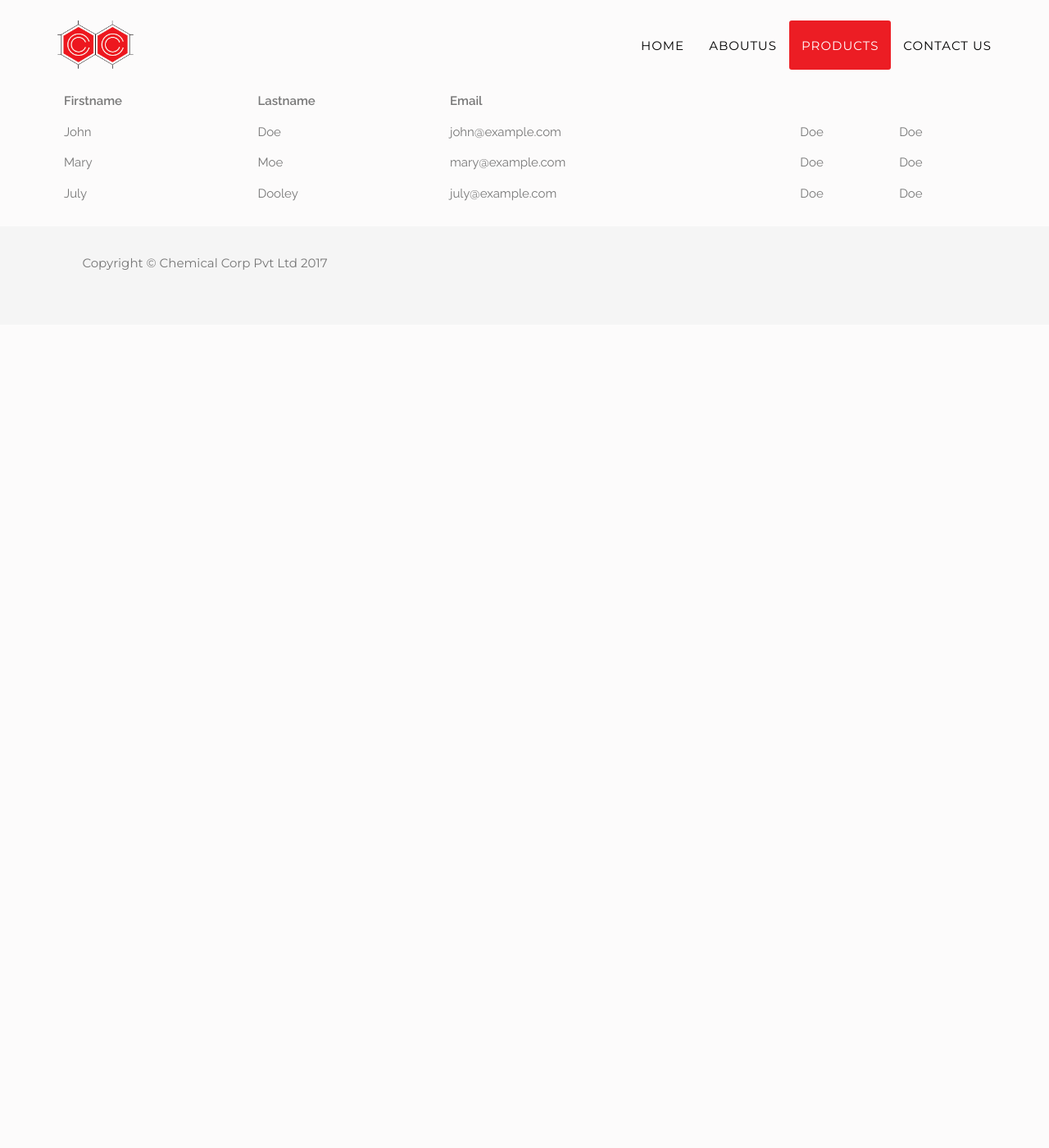
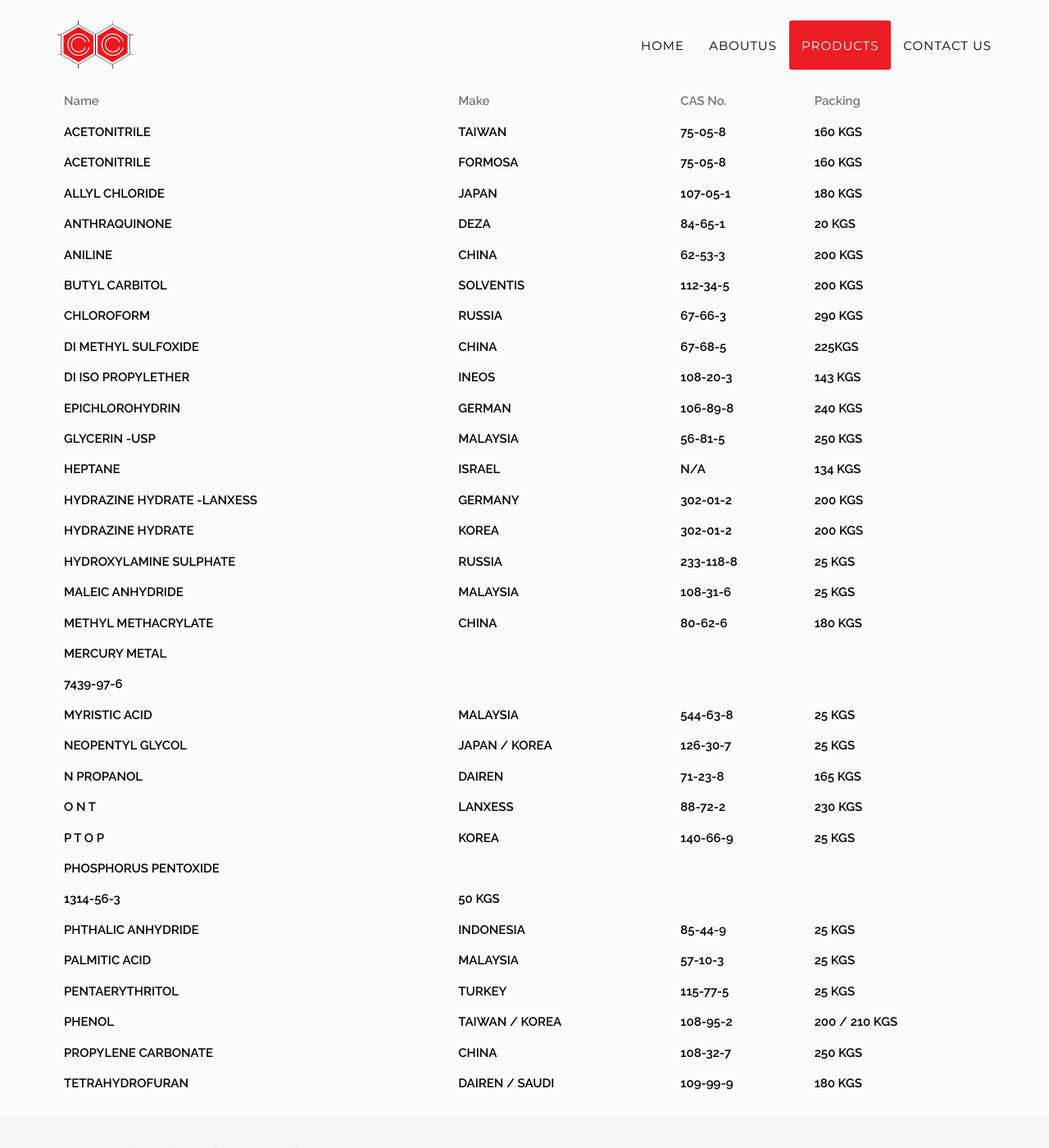
Before and after one commit to chemicalcorp/trichem, a Jekyll site: the page built from pages/products.markdown, in a window 1280 px wide and 1400 px high. Shown: the whole window at 82% size. Built offline with Jekyll 4.4.1, drawn with Linux system fonts in a browser that asks for light colours; some web fonts are replaced.

Commit message:
added product table

```diff
--- a/_config.yml
+++ b/_config.yml
@@ -29,55 +29,19 @@
 people:
 - name: Mr. Chandrakant J. Shah
   pic: cshah
-  position: Director,
-  tagline: Brief role
-  info: brief info
+  position: Director
 
 - name: Mr. Harshad J. Shah
   pic: hshah
   position: Director
-  tagline: Brief role
-  info: brief info
 
 - name: Mr. Nilesh C. Shah
   pic: nshah
   position: Director
-  tagline: Brief role
-  info: brief info
 
 - name: Mr. Ketan C. Shah
   pic: kshah
   position: Director,
-  tagline: Brief role
-  info: brief info
-
-# # Social networks usernames (many more available: google-plus, flickr, dribbble, pinterest, instagram, tumblr, linkedin, etc.)
-# social:
-#   - title: twitter
-#     url: http://twitter.com/jekyllrb
-#   - title: facebook
-#     url:
-#   - title: stack-overflow
-#     url: http://stackoverflow.com/questions/tagged/jekyll
-#   - title: bitbucket
-#     url: http://bitbucket.org/jekyll
-#   - title: github
-#     url: http://github.com/jekyll
-
-# Postal address (add as many lines as necessary)
-address:
-  - line: 3481 Melrose Place
-  - line: Beverly Hills, CA 90210
-
-# Build settings
-markdown: kramdown
-permalink: pretty
-kramdown:
-  auto_ids: true
-  footnote_nr: 1
-  entity_output: as_char
-  toc_levels: 1..6
-  enable_coderay: false
 
 
 industries:
@@ -245,3 +209,84 @@
       TRIETHANOLAMINE 85,
       TRIMETHYLOL PROPANE
     ]
+
+products:
+  ACETONITRILE,TAIWAN,75-05-8,160 KGS,,
+  ACETONITRILE,FORMOSA,75-05-8,160 KGS,,
+  ALLYL CHLORIDE,JAPAN,107-05-1,180 KGS,,
+  ANTHRAQUINONE,DEZA,84-65-1,20 KGS,,
+  ANILINE,CHINA,62-53-3,200 KGS,,
+  BUTYL CARBITOL ,SOLVENTIS,112-34-5,200 KGS,,
+  CHLOROFORM,RUSSIA,67-66-3,290 KGS,,
+  DI METHYL SULFOXIDE,CHINA, 67-68-5,225KGS,,
+  DI ISO PROPYLETHER,INEOS,108-20-3,143 KGS,,
+  EPICHLOROHYDRIN,GERMAN, 106-89-8,240 KGS,,
+  GLYCERIN -USP,MALAYSIA,56-81-5,250 KGS,,
+  HEPTANE,ISRAEL,N/A,134 KGS,,
+  HYDRAZINE HYDRATE -LANXESS ,GERMANY,302-01-2,200 KGS,,
+  HYDRAZINE HYDRATE,KOREA,302-01-2,200 KGS,,
+  HYDROXYLAMINE SULPHATE,RUSSIA,233-118-8,25 KGS,,
+  MALEIC ANHYDRIDE,MALAYSIA,108-31-6,25 KGS,,
+  METHYL METHACRYLATE,CHINA,80-62-6,180 KGS,,
+  MERCURY METAL,,7439-97-6,,
+  MYRISTIC ACID,MALAYSIA,544-63-8,25 KGS,,
+  NEOPENTYL GLYCOL,JAPAN / KOREA, 126-30-7,25 KGS,,
+  N PROPANOL,DAIREN,71-23-8,165 KGS,,
+  O N  T,LANXESS,88-72-2,230 KGS,,
+  P T O P,KOREA,140-66-9,25 KGS,,
+  PHOSPHORUS PENTOXIDE,,1314-56-3,50 KGS,,
+  PHTHALIC ANHYDRIDE,INDONESIA, 85-44-9,25 KGS,,
+  PALMITIC ACID,MALAYSIA,57-10-3,25 KGS,,
+  PENTAERYTHRITOL,TURKEY,115-77-5,25 KGS,,
+  PHENOL,TAIWAN / KOREA,108-95-2,200 / 210 KGS,,
+  PROPYLENE CARBONATE,CHINA, 108-32-7,250 KGS,,
+  TETRAHYDROFURAN ,DAIREN / SAUDI,109-99-9,180 KGS,,
+
+
+
+
+
+
+
+
+
+
+
+
+
+
+
+
+
+
+
+
+
+
+
+
+
+
+
+
+
+
+
+
+
+
+
+
+
+
+# APPLICATION SETTINGS
+########## DO NOT EDIT ############
+# Build settings
+markdown: kramdown
+permalink: pretty
+kramdown:
+  auto_ids: true
+  footnote_nr: 1
+  entity_output: as_char
+  toc_levels: 1..6
+  enable_coderay: false
--- a/_includes/header.html
+++ b/_includes/header.html
@@ -9,7 +9,7 @@
                     <span class="icon-bar"></span>
                     <!--<span class="icon-bar"></span>-->
                 </button>
-            <a class="navbar-brand" href="/"><img style="width: 15%" src="{{site.logo}}"></a>
+            <a class="navbar-brand page-scroll" href="/"><img style="width: 15%" src="{{site.logo}}"></a>
         </div>
 
 
--- a/_includes/portfolio_grid.html
+++ b/_includes/portfolio_grid.html
@@ -14,7 +14,7 @@
                 <h4>{{ post.title }}</h4>
                 <div>
                     {% for product in post.products %}
-                    <a href="#portfolioModal{{ post.modal-id }}" data-toggle="modal">
+                    <a href="#portfolioModal{{ post.modal-id }}" data-keyboard="true" data-toggle="modal">
                         <h5>{{ product.title }}</h5>
                     </a>
                     {% endfor %}
--- a/_includes/product-modal.html
+++ b/_includes/product-modal.html
@@ -1,6 +1,6 @@
  {% for i in site.industries %}
 
-<div class="portfolio-modal modal fade" id="portfolioModal{{ i.id }}" tabindex="-1" role="dialog" aria-hidden="true">
+<div class="portfolio-modal modal fade" id="portfolioModal{{ i.id }}" tabindex="-1" role="dialog">
     <div class="modal-content">
         <div class="close-modal" data-dismiss="modal">
             <div class="lr">
--- a/pages/products.markdown
+++ b/pages/products.markdown
@@ -13,33 +13,34 @@
  <table class="table">
     <thead>
       <tr>
-        <th>Firstname</th>
-        <th>Lastname</th>
-        <th>Email</th>
+        <th>Name</th>
+         <th>Make</th>
+        <th class="casno">CAS No.</th>
+        <th>Packing</th>
       </tr>
     </thead>
     <tbody>
-      <tr>
-        <td>John</td>
-        <td>Doe</td>
-        <td>john@example.com</td>
-                <td>Doe</td>
-                        <td>Doe</td>
-      </tr>
-      <tr>
-        <td>Mary</td>
-        <td>Moe</td>
-        <td>mary@example.com</td>
-                <td>Doe</td>
-                        <td>Doe</td>
-      </tr>
-      <tr>
-        <td>July</td>
-        <td>Dooley</td>
-        <td>july@example.com</td>
-                <td>Doe</td>
-                        <td>Doe</td>
-      </tr>
+     {% assign words = site.products | split: ',,'; %}
+        {% for word in words %}
+         <tr>
+          {% assign row = word | split: ','; %}
+            {% for cell in row %}
+              {% if row[2] == cell%}
+              <th class="casno">
+                 <a href="/products/{{row[0] | replace: ' ' , '_' | downcase}}"  style="color: black; text-decoration: none;">
+                {{cell}}
+                </a>
+              </th>
+              {% else %}
+                <th class="norm">
+                 <a href="/products/{{row[0] | replace: ' ' , '_' | downcase}}"  style="color: black; text-decoration: none;">
+                {{cell}}
+                </a>
+              </th>
+              {% endif%}
+            {% endfor %}
+          </tr>
+         {% endfor %}
     </tbody>
   </table>
   </div>
```
Also changed, not shown: _includes/css/agency.css (+7 -0 lines).
